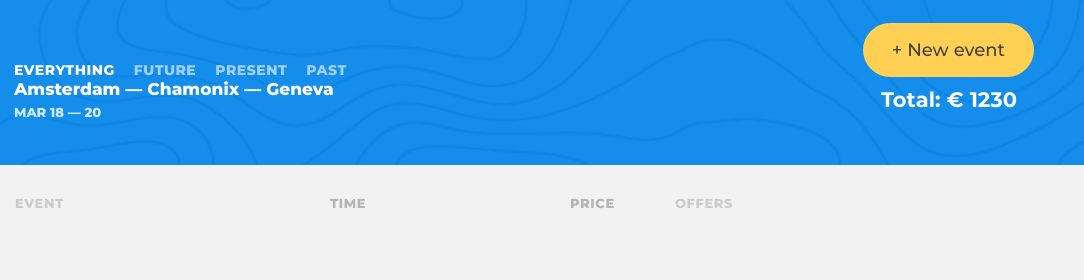
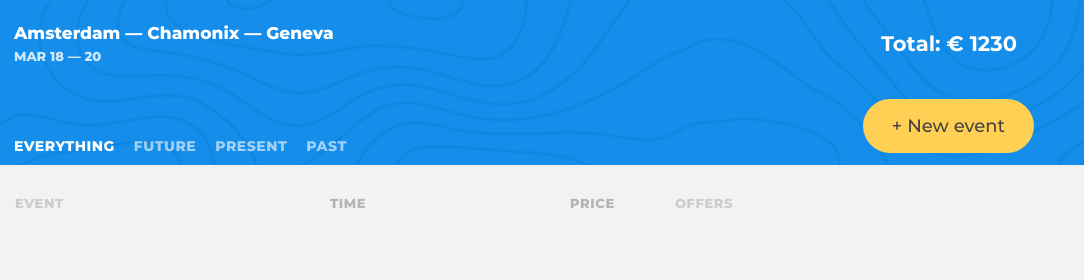
Before and after one commit to htmlacademy-ecmascript/1993565-big-trip-20, a website built with webpack: page public/index.html in a window 1280 px wide. Shown: the top 280 px of the page, 196-1280 px from the left. Built offline with nearby package versions, Linux system fonts and the light colour scheme; no server answers.

Commit message:
add header template

```diff
--- a/public/index.html
+++ b/public/index.html
@@ -14,16 +14,7 @@
       <div class="page-body__container  page-header__container">
         <img class="page-header__logo" src="img/logo.png" width="42" height="42" alt="Trip logo">
 
-        <div class="trip-main">
-          <div class="trip-main__trip-controls  trip-controls">
-            <div class="trip-controls__filters">
-              <h2 class="visually-hidden">Filter events</h2>
-              <!-- Фильтры -->
-            </div>
-          </div>
-
-       <!-- <button class="trip-main__event-add-btn  btn  btn--big  btn--yellow" type="button">New event</button> -->
-        </div>
+        <div class="trip-main"></div>
       </div>
     </header>
     <main class="page-body__page-main  page-main">
--- a/src/main.js
+++ b/src/main.js
@@ -13,9 +13,11 @@ import TripInfoView from './view/trip-inf-view.js';
 
 const AUTHORIZATION = 'Basic hS3sfS44wcl0sa9j';
 const END_POINT = 'https://20.ecmascript.pages.academy/big-trip';
+
+const pageHeaderElement = document.querySelector('.page-header');
 const tripEventsElement = document.querySelector('.trip-events');
-const siteHeaderElement = document.querySelector('.trip-main');
-const siteFilterElement = document.querySelector('.trip-controls');
+const siteHeaderElement = pageHeaderElement.querySelector('.trip-main');
+const siteFilterElement = pageHeaderElement.querySelector('.trip-controls__filters');
 
 
 async function main() {
@@ -62,15 +64,15 @@ async function main() {
   }
 
   const filterPresenter = new FilterPresenter({
-    filterContainer: siteFilterElement,
+    filterContainer: siteHeaderElement,
     filterModel,
     tripsModel,
   });
 
+
+  render(new TripInfoView(), siteHeaderElement);
   filterPresenter.init();
-
-  render(newTripButtonComponent, siteHeaderElement);
-  render(new TripInfoView(), siteHeaderElement);
+   render(newTripButtonComponent, siteHeaderElement);
 }
 
 main();
--- a/src/view/trip-events-list-view.js
+++ b/src/view/trip-events-list-view.js
@@ -1,9 +1,8 @@
 import AbstractView from '../framework/view/abstract-view.js';
 
 const createNewTripEventListTemplate = () => `
-  <ul class="trip-events__list">
-          </ul>
-          `;
+  <ul class="trip-events__list"></ul>
+`;
 
 export default class TripEventListView extends AbstractView {
   get template() {
--- a/src/view/trip-filters-view.js
+++ b/src/view/trip-filters-view.js
@@ -1,7 +1,7 @@
 import AbstractView from '../framework/view/abstract-view.js';
 
 const createFiltersTemplate = (filters, currentFilterType) => {
-  let result = '<form class="trip-filters" action="#" method="get">';
+  let result = '<div class="trip-main__trip-controls  trip-controls"><div class="trip-controls__filters"><h2 class="visually-hidden">Filter events</h2><form class="trip-filters" action="#" method="get">';
   for (const filter of filters) {
     result += `<div class="trip-filters__filter">
         <input id="filter-${filter.type}" class="trip-filters__filter-input  visually-hidden" type="radio" name="trip-filter"
@@ -11,9 +11,10 @@ const createFiltersTemplate = (filters, currentFilterType) => {
   }
 
   result +=
-    '<button class="visually-hidden" type="submit">Accept filter</button></form>';
+    '<button class="visually-hidden" type="submit">Accept filter</button></form></div></div>';
   return result;
 };
+
 export default class FiltersView extends AbstractView {
   #filters;
   #currentFilterType;
--- a/src/view/trip-inf-view.js
+++ b/src/view/trip-inf-view.js
@@ -5,10 +5,8 @@ function createTripInfoTemplate() {
     `<section class="trip-main__trip-info  trip-info">
       <div class="trip-info__main">
         <h1 class="trip-info__title">Amsterdam &mdash; Chamonix &mdash; Geneva</h1>
-
         <p class="trip-info__dates">Mar 18&nbsp;&mdash;&nbsp;20</p>
       </div>
-
       <p class="trip-info__cost">
         Total: &euro;&nbsp;<span class="trip-info__cost-value">1230</span>
       </p>
```
